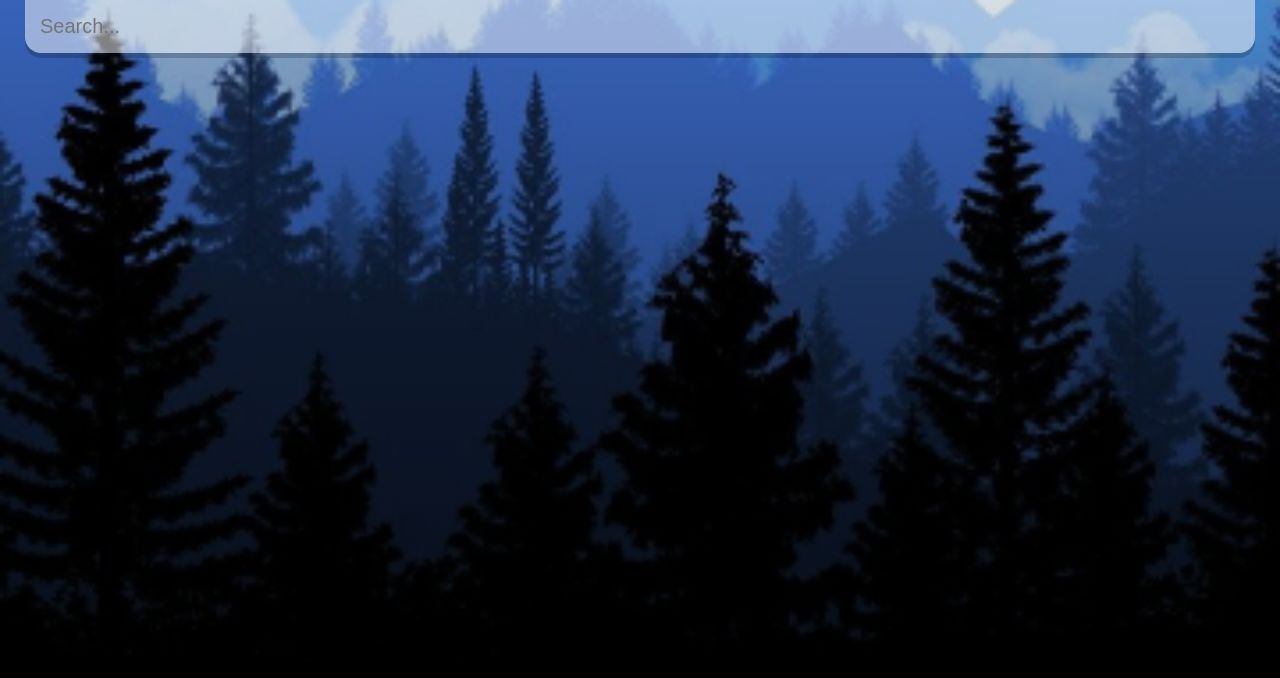
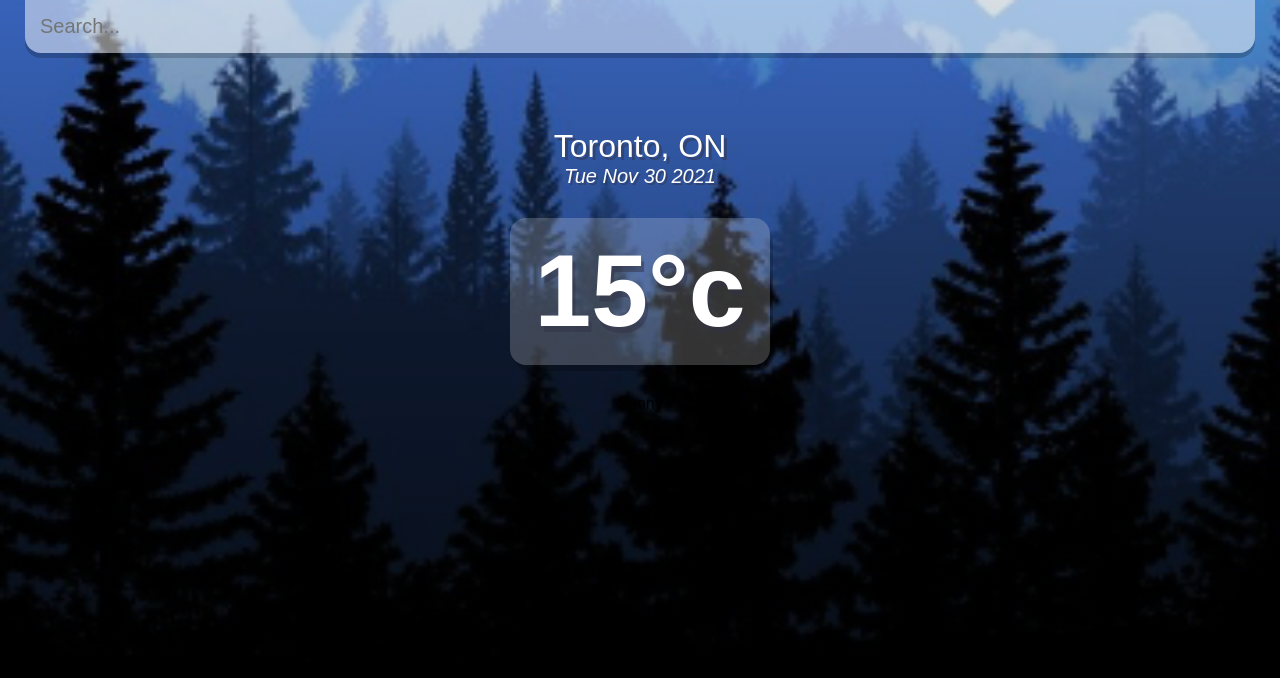
Before and after one commit to junnysmiles/101197834_comp3123_labtest2, a React (Create React App) app: page / in a window 1280 px wide. Shown: the top 678 px of the page. Built offline with nearby package versions, Linux system fonts and the light colour scheme.

Commit message:
Adding more style template

```diff
--- a/src/App.js
+++ b/src/App.js
@@ -9,6 +9,9 @@
 }
 
 function App() {
+
+  let today = new Date().toDateString();
+
   return (
     <div className="app">
       <main>
@@ -19,6 +22,16 @@
             placeholder="Search..."
           />
         </div>
+        <div className="location-box">
+          <div className="location">Toronto, ON</div>
+          <div className="date">{today}</div>
+        </div>
+        <div className="weather-box">
+          <div className="temp">
+            15°c
+          </div>
+          <div className="weather">Sunny</div>
+        </div>
       </main>
     </div>
   );
--- a/src/index.css
+++ b/src/index.css
@@ -34,20 +34,54 @@
   display: block;
   width: 100%;
   padding: 15px;
-
   appearance: none;
   background: none;
   border: none;
   outline: none;
-
   background-color: rgba(255, 255, 255, 0.5);
   border-radius: 0px 0px 16px 16px;
   margin-top: -25px;
-
   box-shadow: 0px 5px rgba(0, 0, 0, 0.2);
-
   color: #313131;
   font-size: 20px;
-
   transition: 0.4 ease;
 }
+
+.search-box .search-bar:focus {
+  background-color: rgba(255, 255, 255, 0.75);
+}
+
+.location-box .location {
+  color: #fff;
+  font-size: 32px;
+  font-weight: 500;
+  text-align: center;
+  text-shadow: 3px 3px rgba(50, 50, 70, 0.5);
+}
+
+.location-box .date {
+  color: #fff;
+  font-size: 20px;
+  font-weight: 300;
+  font-style: italic;
+  text-align: center;
+  text-shadow: 2px 2px rgba(50, 50, 70, 0.5);
+}
+
+.weather-box {
+  text-align: center;
+}
+.weather-box .temp {
+  position: relative;
+  display: inline-block;
+  margin: 30px auto;
+  background-color: rgba(255, 255, 255, 0.2);
+  border-radius: 16px;
+  padding: 15px 25px;
+  color: #fff;
+  font-size: 102px;
+  font-weight: 900;
+  text-shadow: 3px 6px rgba(50, 50, 70, 0.5);
+  text-align: center;
+  box-shadow: 3px 6px rgba(0, 0, 0, 0.2);
+}
```
